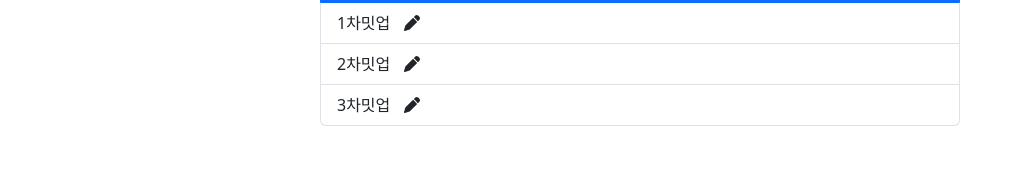
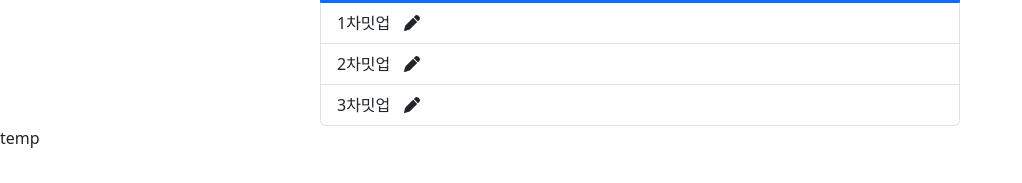
Before and after one commit to KYUUUW/meetuplab-landing, a Next.js app: page /admin in a window 1280 px wide. Shown: the part 319-502 px from the top of the page, without its empty margins (0-1022 px from the left). Built offline with nearby package versions, Linux system fonts and the light colour scheme.

Commit message:
feat: make temp function for eslint

```diff
--- a/src/pages/admin/index.tsx
+++ b/src/pages/admin/index.tsx
@@ -23,6 +23,9 @@ const Admin = () => {
   //   '2차밋업',
   //   '3차밋업',
   // ]); // product 리스트를 받을 수 있는 리스트
+  const temp = () => {
+    setEventList(['']);
+  };
   return (
     <div>
       <Link href={'/admin/AddEvent'}>
@@ -70,6 +73,7 @@ const Admin = () => {
           </>
         ))}
       </div> */}
+      <span onClick={() => temp()}>temp</span>
     </div>
   );
 };
```
Also changed, not shown: 1 other file (tests, documents, lock files or other folders).
